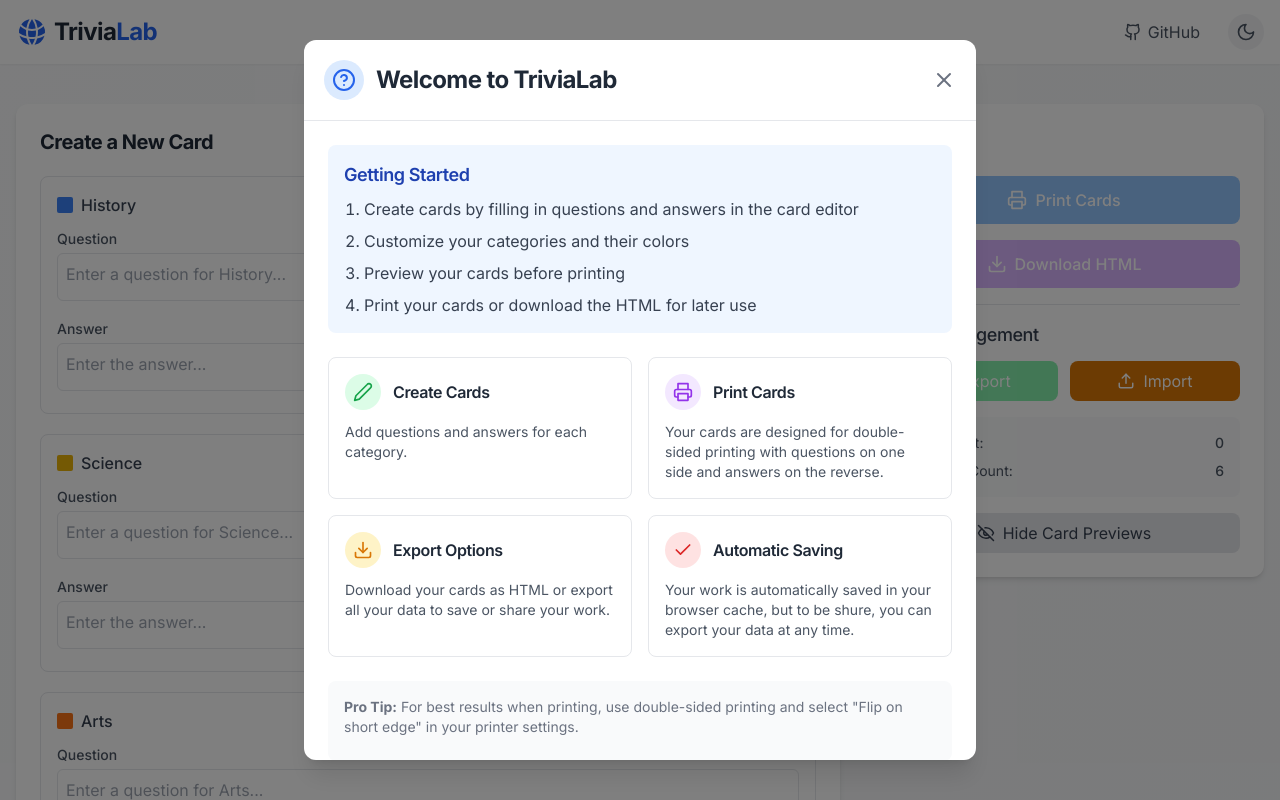
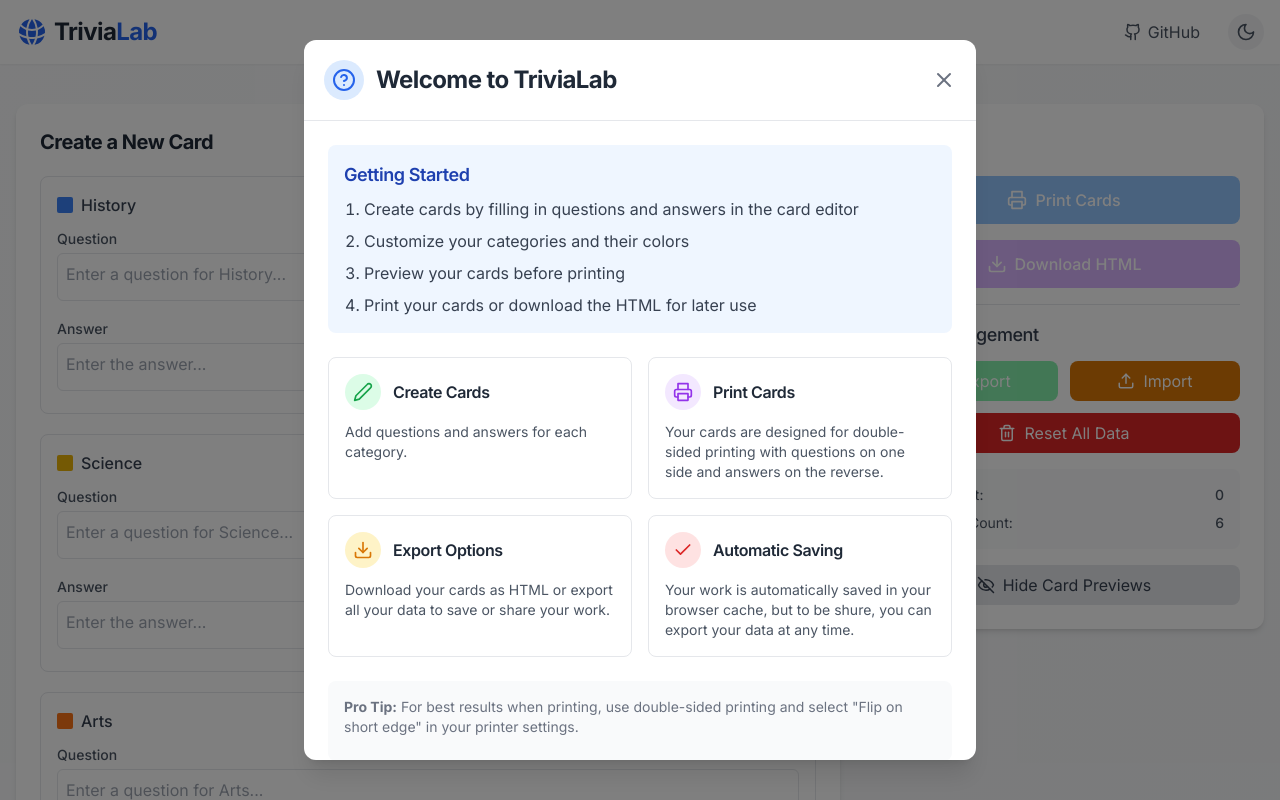
Before and after one commit to lukasjp11/TriviaLab, a React (Vite) app: page / in a window 1280 px wide. Shown: the top 800 px of the page. Built offline with nearby package versions, Linux system fonts and the light colour scheme.

Commit message:
remove all button

```diff
--- a/src/components/cards/ActionPanel.jsx
+++ b/src/components/cards/ActionPanel.jsx
@@ -1,16 +1,18 @@
 import { useState, useRef } from 'react';
 import { motion } from 'framer-motion';
-import { Download, Printer, Eye, EyeOff, Upload, Database, HelpCircle } from 'lucide-react';
+import { Download, Printer, Eye, EyeOff, Upload, Database, HelpCircle, Trash2 } from 'lucide-react';
 import toast from 'react-hot-toast';
 import { downloadHtml, openPrintWindow } from '../../utils/htmlGenerator';
 import { createBackup, importData } from '../../utils/dataExportImport';
-import { SUCCESS } from '../../utils/constants';
+import { SUCCESS, defaultCategories } from '../../utils/constants';
 import ImportConfirmationModal from '../modals/ImportConfirmationModal';
+import DeleteConfirmationModal from '../modals/DeleteConfirmationModal';
 
 const ActionPanel = ({ cards, categories, setCards, setCategories, showCardPreview, setShowCardPreview }) => {
   const [isImporting, setIsImporting] = useState(false);
   const [showImportConfirm, setShowImportConfirm] = useState(false);
   const [importFile, setImportFile] = useState(null);
+  const [showResetConfirm, setShowResetConfirm] = useState(false);
   const fileInputRef = useRef(null);
 
   const handlePrint = () => {
@@ -127,6 +129,17 @@
     setImportFile(null);
   };
 
+  const handleResetAll = () => {
+    setShowResetConfirm(true);
+  };
+
+  const confirmReset = () => {
+    setCards([]);
+    setCategories(defaultCategories);
+    setShowResetConfirm(false);
+    toast.success('All data has been reset');
+  };
+
   return (
     <motion.div
       initial={{ opacity: 0, y: 10 }}
@@ -185,6 +198,14 @@
               className="hidden"
             />
           </div>
+
+          <button
+            onClick={handleResetAll}
+            className="w-full mt-3 flex items-center justify-center gap-2 bg-red-600 hover:bg-red-700 text-white py-2 px-3 rounded-lg transition-colors"
+          >
+            <Trash2 size={18} />
+            <span>Reset All Data</span>
+          </button>
         </div>
 
         <div className="bg-gray-50 dark:bg-gray-700/50 rounded-lg p-4">
@@ -221,6 +242,16 @@
         onClose={cancelImport}
         onConfirm={confirmImport}
       />
+
+      <DeleteConfirmationModal
+        isOpen={showResetConfirm}
+        onClose={() => setShowResetConfirm(false)}
+        onConfirm={confirmReset}
+        title="Reset All Data"
+        message="Are you sure you want to reset all data? This will delete all your cards and restore default categories. This action cannot be undone."
+        confirmButtonText="Reset Everything"
+        type="danger"
+      />
     </motion.div>
   );
 };
```
